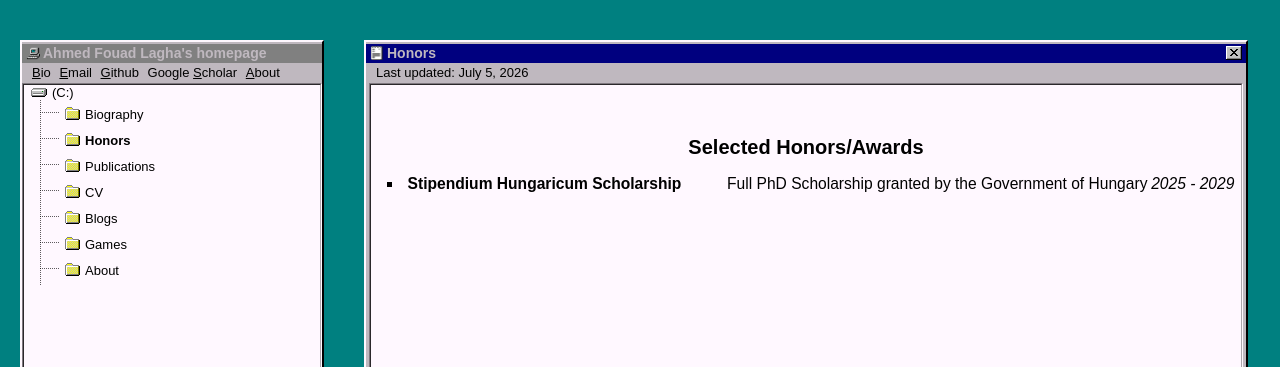
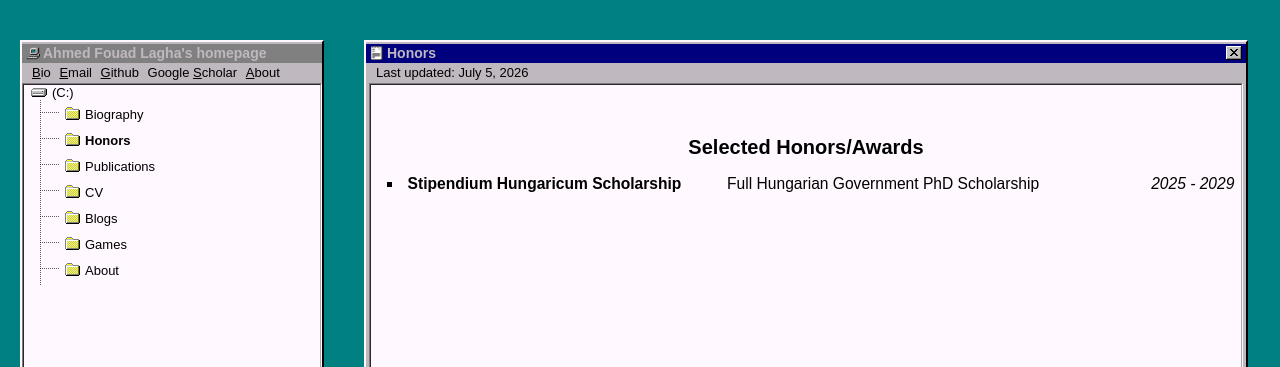
Before and after one commit to ahmed-fouad-lagha/ahmed-fouad-lagha.github.io, a Jekyll site: the page built from _honors/honors.html, in a window 1280 px wide. Shown: the top 367 px of the page. Built offline with Jekyll 4.4.1, drawn with Linux system fonts in a browser that asks for light colours; comment, search, counter and statistics services are not loaded.

Commit message:
style: update scholarship description for clarity in honors section

```diff
--- a/_honors/honors.html
+++ b/_honors/honors.html
@@ -31,7 +31,7 @@ permalink: /honors/index.html
 <ul>
     <li class='honor_li'>
         <span class='honor_title'>Stipendium Hungaricum Scholarship</span>
-        <span class="honor_content">Full PhD Scholarship granted by the Government of Hungary</span>
+        <span class="honor_content">Full Hungarian Government PhD Scholarship</span>
         <span class='honor_year'>2025 - 2029</span>
     </li>
     <!-- Add your honors here following this format:
```
